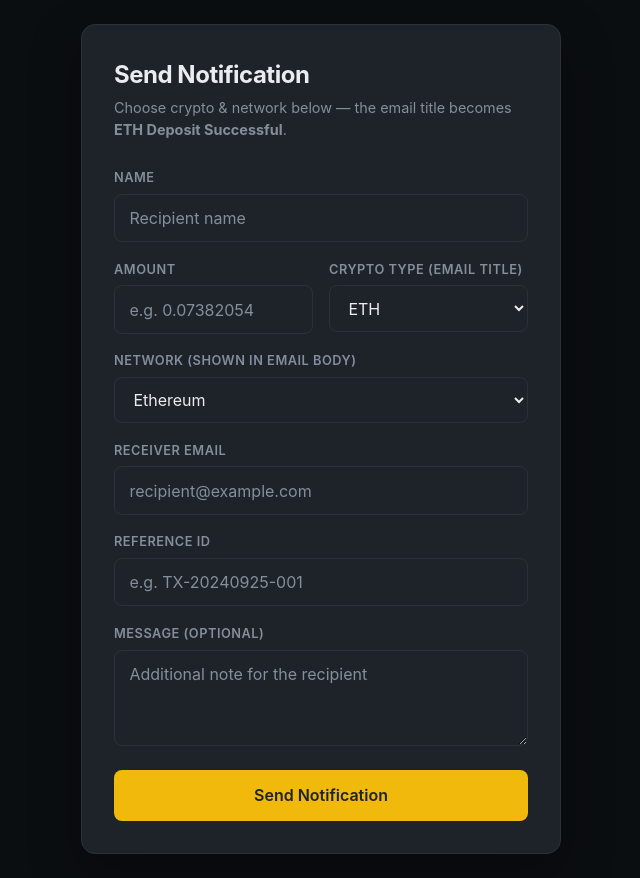
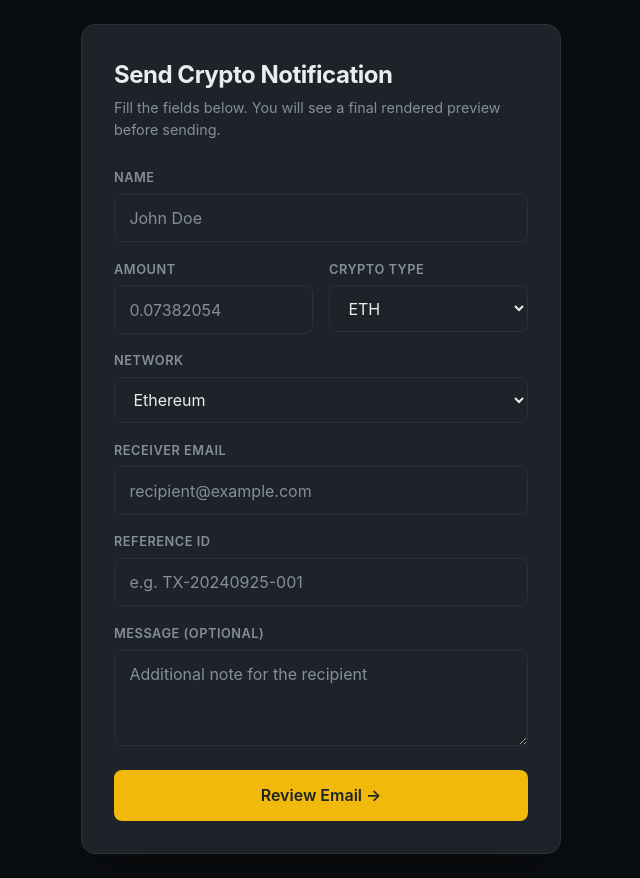
Before and after one commit to Sniper109-star/crypto-email-notification, a Next.js app: page / in a window 1280 px wide. Shown: the whole page, without its empty margins (319-959 px from the left). Built offline with nearby package versions, Linux system fonts and the light colour scheme.

Commit message:
feat: mandatory final rendered preview before send

```diff
--- a/src/app/page.tsx
+++ b/src/app/page.tsx
@@ -18,6 +18,8 @@ type Feedback = {
   text: string;
 } | null;
 
+type Step = "form" | "preview";
+
 const initialForm: FormState = {
   name: "",
   amount: "",
@@ -30,6 +32,7 @@ const initialForm: FormState = {
 
 export default function HomePage() {
   const [form, setForm] = useState<FormState>(initialForm);
+  const [step, setStep] = useState<Step>("form");
   const [loading, setLoading] = useState(false);
   const [feedback, setFeedback] = useState<Feedback>(null);
   const [fieldErrors, setFieldErrors] = useState<Record<string, string[]>>({});
@@ -43,10 +46,31 @@ export default function HomePage() {
     });
   }
 
-  async function handleSubmit(e: FormEvent) {
+  function validateClient(): boolean {
+    const errors: Record<string, string[]> = {};
+    if (!form.name.trim()) errors.name = ["Name is required"];
+    if (!form.amount.trim()) errors.amount = ["Amount is required"];
+    else if (!/^\d+(\.\d{1,8})?$/.test(form.amount))
+      errors.amount = ["Amount must be a valid number (up to 8 decimals)"];
+    if (!form.receiverEmail.trim())
+      errors.receiverEmail = ["Receiver email is required"];
+    else if (!/^[^\s@]+@[^\s@]+\.[^\s@]+$/.test(form.receiverEmail))
+      errors.receiverEmail = ["Invalid email address"];
+    if (!form.referenceId.trim())
+      errors.referenceId = ["Reference ID is required"];
+    setFieldErrors(errors);
+    return Object.keys(errors).length === 0;
+  }
+
+  function goToPreview(e: FormEvent) {
     e.preventDefault();
     setFeedback(null);
-    setFieldErrors({});
+    if (!validateClient()) return;
+    setStep("preview");
+  }
+
+  async function handleSend() {
+    setFeedback(null);
     setLoading(true);
 
     try {
@@ -59,41 +83,44 @@ export default function HomePage() {
       const data = await res.json();
 
       if (!res.ok || !data.success) {
-        if (data.details) {
-          setFieldErrors(data.details);
-        }
+        if (data.details) setFieldErrors(data.details);
         setFeedback({
           type: "error",
           text: data.error || "Failed to send email",
         });
+        setStep("form");
         return;
       }
 
       setFeedback({
         type: "success",
-        text: `Email sent successfully to ${form.receiverEmail}`,
+        text: `Email sent successfully (ID: ${data.id || "n/a"}) to ${form.receiverEmail}`,
       });
       setForm(initialForm);
+      setStep("form");
     } catch {
       setFeedback({
         type: "error",
         text: "Network error. Please check your connection and try again.",
       });
+      setStep("form");
     } finally {
       setLoading(false);
     }
   }
 
+  const subject = `${form.cryptoType} Deposit Successful`;
+
   return (
     <div className="page">
       <div className="card">
-        <h1 className="title">Send Notification</h1>
+        <h1 className="title">
+          {step === "form" ? "Send Crypto Notification" : "Review Email"}
+        </h1>
         <p className="subtitle">
-          Choose crypto &amp; network below — the email title becomes{" "}
-          <strong>
-            {form.cryptoType || "ETH"} Deposit Successful
-          </strong>
-          .
+          {step === "form"
+            ? "Fill the fields below. You will see a final rendered preview before sending."
+            : "Confirm the rendered subject and content. No {{variables}} remain."}
         </p>
 
         {feedback && (
@@ -107,16 +134,16 @@ export default function HomePage() {
           </div>
         )}
 
-        <form onSubmit={handleSubmit} noValidate>
+        {step === "form" ? (
+          <form onSubmit={goToPreview} noValidate>
             <div className="form-group">
               <label htmlFor="name">Name</label>
               <input
                 id="name"
                 type="text"
-              placeholder="Recipient name"
+                placeholder="John Doe"
                 value={form.name}
                 onChange={(e) => update("name", e.target.value)}
-              required
                 autoComplete="name"
               />
               {fieldErrors.name && (
@@ -130,11 +157,9 @@ export default function HomePage() {
                 <input
                   id="amount"
                   type="text"
-                inputMode="decimal"
-                placeholder="e.g. 0.07382054"
+                  placeholder="0.07382054"
                   value={form.amount}
                   onChange={(e) => update("amount", e.target.value)}
-                required
                 />
                 {fieldErrors.amount && (
                   <p className="error-text">{fieldErrors.amount[0]}</p>
@@ -142,7 +167,7 @@ export default function HomePage() {
               </div>
 
               <div className="form-group">
-              <label htmlFor="cryptoType">Crypto Type (email title)</label>
+                <label htmlFor="cryptoType">Crypto Type</label>
                 <select
                   id="cryptoType"
                   value={form.cryptoType}
@@ -154,14 +179,11 @@ export default function HomePage() {
                     </option>
                   ))}
                 </select>
-              {fieldErrors.cryptoType && (
-                <p className="error-text">{fieldErrors.cryptoType[0]}</p>
-              )}
               </div>
             </div>
 
             <div className="form-group">
-            <label htmlFor="network">Network (shown in email body)</label>
+              <label htmlFor="network">Network</label>
               <select
                 id="network"
                 value={form.network}
@@ -173,9 +195,6 @@ export default function HomePage() {
                   </option>
                 ))}
               </select>
-            {fieldErrors.network && (
-              <p className="error-text">{fieldErrors.network[0]}</p>
-            )}
             </div>
 
             <div className="form-group">
@@ -186,7 +205,6 @@ export default function HomePage() {
                 placeholder="recipient@example.com"
                 value={form.receiverEmail}
                 onChange={(e) => update("receiverEmail", e.target.value)}
-              required
                 autoComplete="email"
               />
               {fieldErrors.receiverEmail && (
@@ -202,7 +220,6 @@ export default function HomePage() {
                 placeholder="e.g. TX-20240925-001"
                 value={form.referenceId}
                 onChange={(e) => update("referenceId", e.target.value)}
-              required
               />
               {fieldErrors.referenceId && (
                 <p className="error-text">{fieldErrors.referenceId[0]}</p>
@@ -219,20 +236,88 @@ export default function HomePage() {
                 onChange={(e) => update("message", e.target.value)}
                 maxLength={500}
               />
-            {fieldErrors.message && (
-              <p className="error-text">{fieldErrors.message[0]}</p>
-            )}
             </div>
 
+            <button type="submit" className="btn-primary">
+              Review Email →
+            </button>
+          </form>
+        ) : (
+          <div className="preview-panel">
+            <div className="preview-row">
+              <span className="preview-label">To</span>
+              <span className="preview-value">{form.receiverEmail}</span>
+            </div>
+            <div className="preview-row">
+              <span className="preview-label">Subject</span>
+              <span className="preview-value">{subject}</span>
+            </div>
+
+            <div className="preview-body">
+              <div className="preview-header">◆ BINANCE</div>
+              <h2 className="preview-title">
+                {form.cryptoType} Deposit Successful
+              </h2>
+              <p>
+                Your deposit of{" "}
+                <strong>
+                  {form.amount} {form.cryptoType}
+                </strong>{" "}
+                is now available in your <span className="hl">Binance</span>{" "}
+                account. Log in to check your balance. Read our{" "}
+                <span className="hl">FAQs</span> if you are running into
+                problems.
+              </p>
+              {form.message && (
+                <p>
+                  <strong>Message:</strong> {form.message}
+                </p>
+              )}
+              <p>
+                <strong>Network:</strong> {form.network}
+              </p>
+              <p>
+                <strong>Receiver:</strong> {form.receiverEmail}
+              </p>
+              <p>
+                <strong>Reference ID:</strong> {form.referenceId}
+              </p>
+              {form.name && (
+                <p>
+                  <strong>Name:</strong> {form.name}
+                </p>
+              )}
+              <div className="preview-btn">Visit Your Dashboard</div>
+              <p className="preview-muted">
+                Don't recognize this activity? Please reset your password
+                and contact customer support immediately.
+              </p>
+              <p className="preview-muted italic">
+                This is an automated message, please do not reply.
+              </p>
+            </div>
+
+            <div className="preview-actions">
               <button
-            type="submit"
+                type="button"
+                className="btn-secondary"
+                onClick={() => setStep("form")}
+                disabled={loading}
+              >
+                ← Back
+              </button>
+              <button
+                type="button"
                 className="btn-primary"
+                onClick={handleSend}
                 disabled={loading}
                 aria-busy={loading}
               >
-            {loading ? "Sending…" : "Send Notification"}
+                {loading ? "Sending…" : "Send Email"}
               </button>
-        </form>
+            </div>
+          </div>
+        )}
       </div>
     </div>
   );
```
Lines whose indentation alone changed are shown as unchanged.
